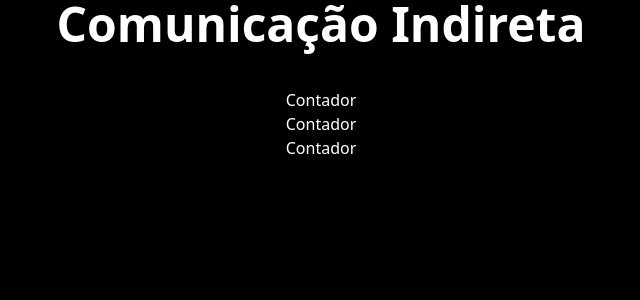
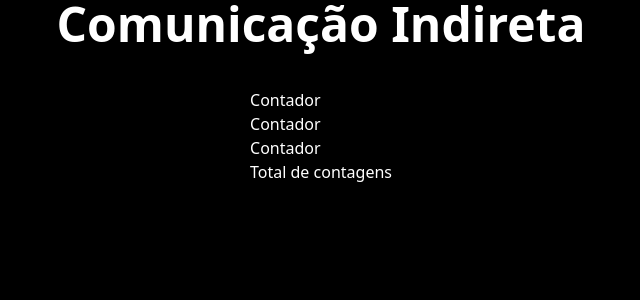
Before and after one commit to Alex-Rodriguess/projeto-react-nextjs, a Next.js app: page /comunicacao/indireta in a window 1280 px wide. Shown: the top 300 px of the page, without its empty margins (319-959 px from the left). Built offline with nearby package versions, Linux system fonts and the light colour scheme.

Commit message:
rumo a aula 3

```diff
--- a/src/pages/comunicacao/indireta.tsx
+++ b/src/pages/comunicacao/indireta.tsx
@@ -8,7 +8,9 @@ export default function PaginaIndireta() {
             <Contador />
             <Contador />
             <Contador />
+            <h1>Total de contagens</h1>
             </div>
+
 
         </div>
     )
```
